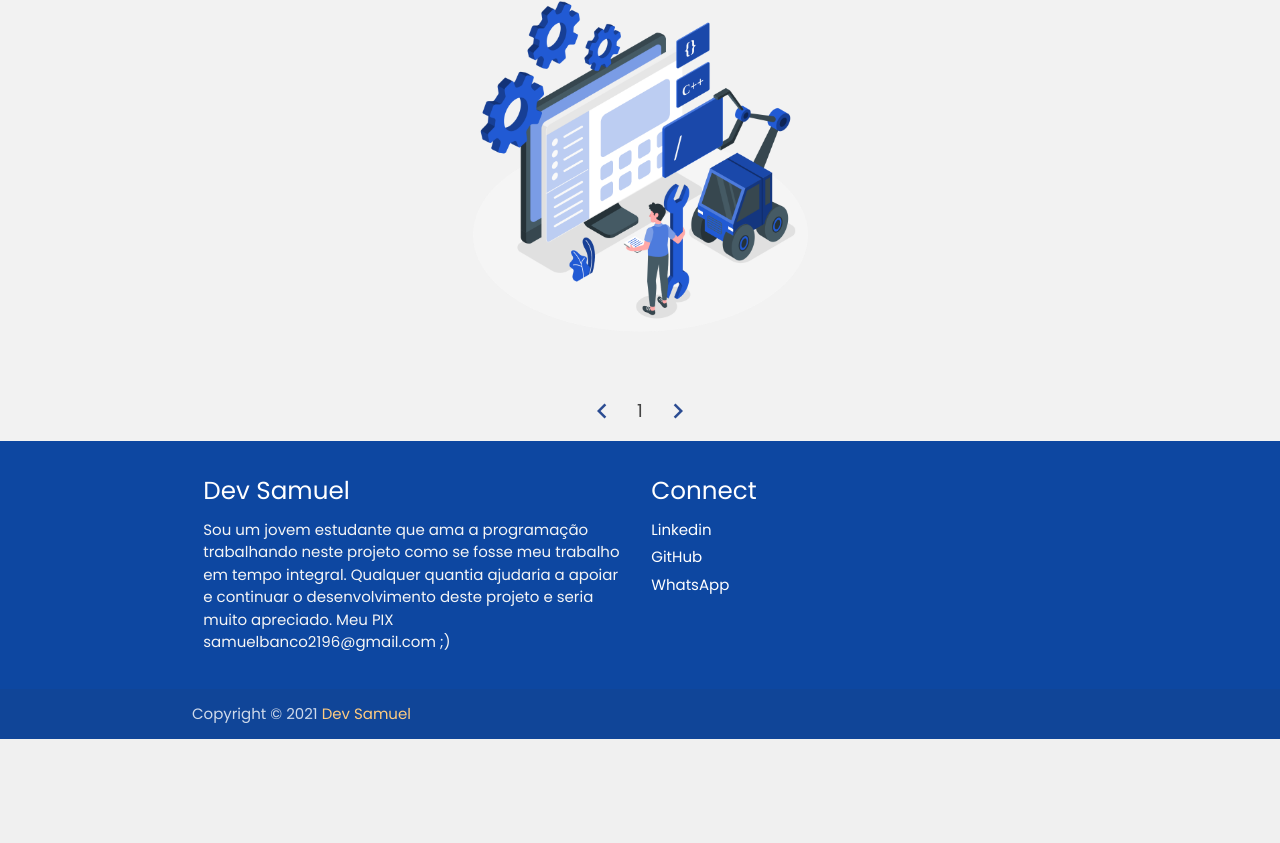
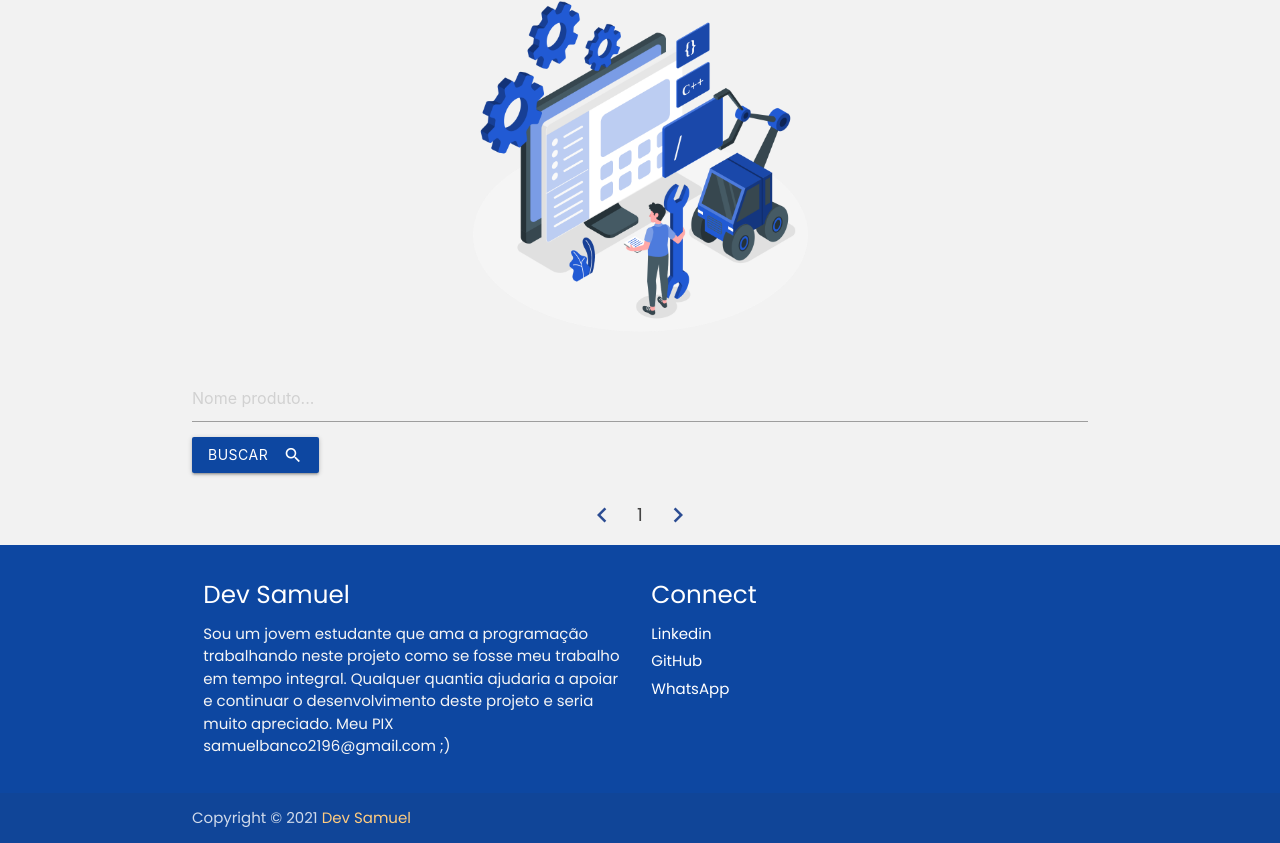
Before and after one commit to samueloliveiraf/django-vultr, a Django app: page /product/list/ in a window 1280 px wide. Shown: the part 80-923 px from the top of the page. Before the commit the page ends 819 px from the top, so only its background shows below. Run offline with Django 4.2, Linux system fonts and the light colour scheme; the visitor is signed in with stand-in values (Sample User, id 1); data that the repository does not hold is empty; some libraries are stand-ins or nearby versions.

Commit message:
add busca

```diff
--- a/products/models.py
+++ b/products/models.py
@@ -32,7 +32,7 @@ class Product(models.Model):
 
 class Sale(models.Model):
     user = models.ForeignKey(User, on_delete=models.PROTECT)
-    product = models.ForeignKey(Product, on_delete=models.CASCADE, blank=False,null=False)
+    product = models.ForeignKey(Product, on_delete=models.PROTECT, blank=False,null=False)
     time = models.DateTimeField(auto_now=True)
     payment = models.CharField(max_length=100)
     quantity = models.IntegerField()
--- a/products/urls.py
+++ b/products/urls.py
@@ -5,7 +5,8 @@ from .views import (
     UpadateViewProduct,
     DeleteViewProduct,
     sale_product,
-    list_sales
+    list_sales,
+    search_product
 )
 
 from .pdfview import GeneratePDF
@@ -40,4 +41,8 @@ urlpatterns = [
         GeneratePDF.as_view(),
         name="pdf"
     ),
+    path('seach/',
+        search_product,
+        name='search_product'
+    )
 ]
--- a/products/views.py
+++ b/products/views.py
@@ -7,6 +7,8 @@ from django.views.generic import (
 from django.urls import reverse_lazy
 from .models import Product, Sale
 from django.contrib.auth.decorators import login_required
+from django.views.decorators.http import require_http_methods
+from django.http import HttpResponse
 from django.shortcuts import render
 import datetime
 
@@ -133,3 +135,30 @@ def list_sales(request):
     }
 
     return render(request, template_name, context)
+
+
+@require_http_methods(['GET'])
+def search_product(request):
+    template_name = 'product/search_product.html'
+
+    q = request.GET.get('q')
+
+    if q:
+        product = Product.objects.filter(name__icontains=q)
+
+        context = {
+            'product': product,
+            'query': q
+        }
+
+        return render(request, template_name, context)
+
+    else:
+        message = 'Busca vazia, informe o nome do produto'
+
+        context = {
+            'message': message
+        }
+
+
+    return render(request, 'product/erro_venda.html', context)
--- a/templates/product/list_products.html
+++ b/templates/product/list_products.html
@@ -1,5 +1,12 @@
 {% extends 'index.html' %} {% block title %} Lista produtos {% endblock %} {% block main %}
 <div class="container">
+    <form type="get" action="{% url 'search_product' %}" accept-charset="utf-8">
+        <input type="search" id="q" name="q" placeholder="Nome produto..." />
+
+        <button style="margin-top: 7px; margin-bottom: 7px;" class="btn waves-effect blue darken-4" type="submit " name="action ">Buscar
+            <i style="color: white; " class="material-icons right ">search</i>
+        </button>
+    </form>
     <div class="row">
 
         {% for product in object_list %}
```
Also changed, not shown: templates/product/search_product.html (added, +25 -0 lines), media/bufalo.png (added), media/bufalo_rQaaCj0.png (added), media/harpia_13c59Vb.png (added), media/tigre.png (added).
